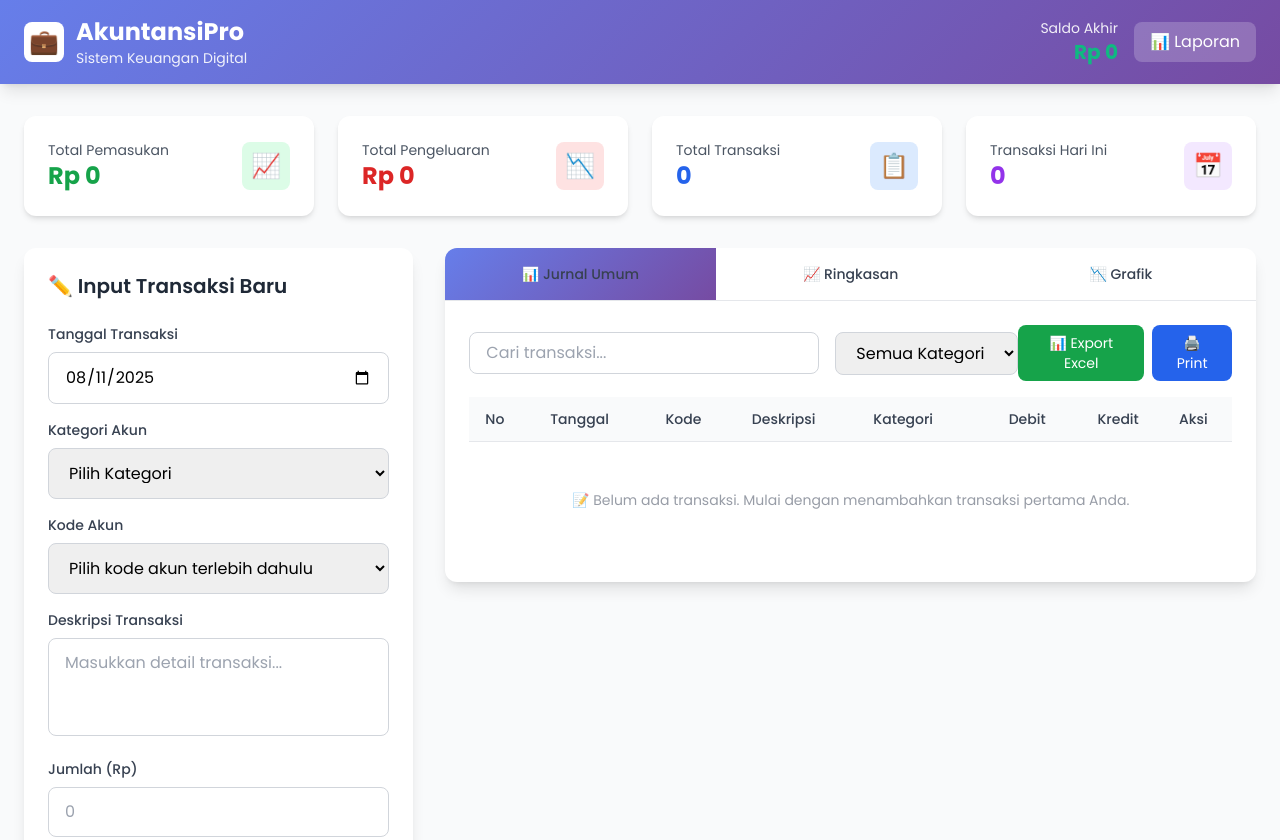
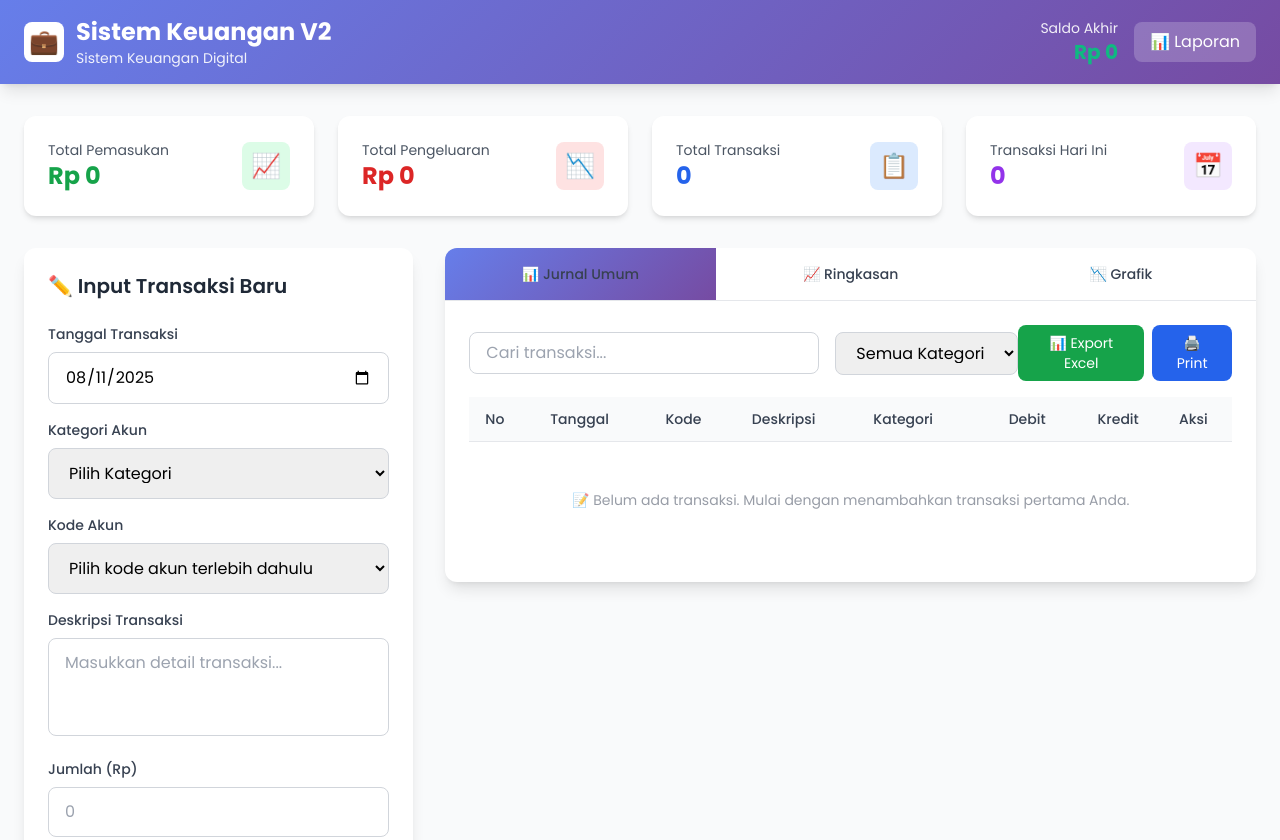
Before and after one commit to IkoAlmasDevGame/sistem-akuntansi-keuangan, a plain HTML site: page index.html in a window 1280 px wide. Shown: the top 840 px of the page. Drawn offline with nearby package versions, Linux system fonts and the light colour scheme.

Commit message:
Update index.html

```diff
--- a/index.html
+++ b/index.html
@@ -96,7 +96,7 @@
                         <span class="text-2xl">💼</span>
                     </div>
                     <div>
-                        <h1 class="text-2xl font-bold">AkuntansiPro</h1>
+                        <h1 class="text-2xl font-bold">Sistem Keuangan V2</h1>
                         <p class="text-sm opacity-90">Sistem Keuangan Digital</p>
                     </div>
                 </div>
```
